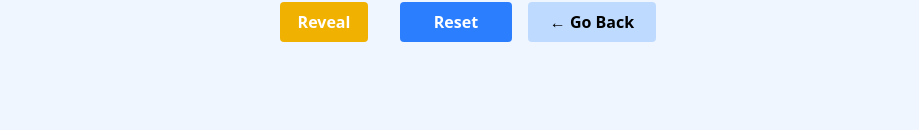
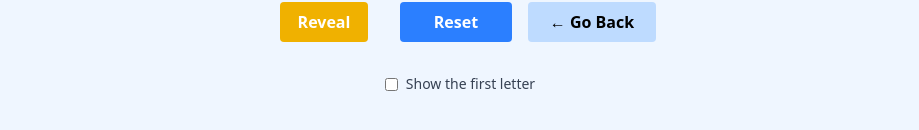
Before and after one commit to authorminator/eigo-park, a React (Vite) app: page /parachuteman in a window 1280 px wide. Shown: the part 522-652 px from the top of the page, without its empty margins (180-1099 px from the left). Built offline with nearby package versions, Linux system fonts and the light colour scheme.

Commit message:
checkbox for show start letter

```diff
--- a/src/pages/Parachuteman.jsx
+++ b/src/pages/Parachuteman.jsx
@@ -24,6 +24,15 @@ export default function Parachuteman() {
   });
 
   const [isRevealing, setIsRevealing] = useState(false);
+  const [showFirstLetter, setShowFirstLetter] = useState(() => {
+    return localStorage.getItem("showFirstLetter") === "true";
+  });
+
+  const getRevealedLetters = (word, showFirst) => {
+    let revealed = [];
+    if (showFirst) revealed.push(word[0]);
+    return [...new Set(revealed)];
+  };
 
   // Save to localStorage whenever words change
   useEffect(() => {
@@ -34,6 +43,10 @@ export default function Parachuteman() {
     localStorage.setItem("selectedWords", JSON.stringify(selectedWords));
   }, [selectedWords]);
 
+  useEffect(() => {
+    localStorage.setItem("showFirstLetter", showFirstLetter);
+  }, [showFirstLetter]);
+
   const resetGame = () => {
     if (selectedWords.length === 0) {
       alert("No words selected. Please open Words Collection to add words.");
@@ -43,11 +56,15 @@ export default function Parachuteman() {
     const randomWord =
       selectedWords[Math.floor(Math.random() * selectedWords.length)];
 
+    // 👇 Add this logic to determine which letters to pre-reveal
+    let revealed = [];
+    if (showFirstLetter) revealed.push(randomWord[0]);
+    revealed = [...new Set(revealed)]; // remove duplicates if first === last
+
     setWord(randomWord);
-    setGuessed([]);
+    setGuessed(revealed); // use revealed letters as initial guesses
     setWrongGuesses([]);
     setGameStatus("playing");
-    setIsRevealing(false);
   };
 
   useEffect(() => {
@@ -182,6 +199,22 @@ export default function Parachuteman() {
 
       <BackButton />
 
+      <div className="flex justify-center gap-4 mt-4">
+        <label className="flex items-center gap-2 text-sm text-gray-700">
+          <input
+            type="checkbox"
+            checked={showFirstLetter}
+            onChange={() => {
+              const updated = !showFirstLetter;
+              setShowFirstLetter(updated);
+              const revealed = getRevealedLetters(word, updated);
+              setGuessed(revealed);
+            }}
+          />
+          Show the first letter
+        </label>
+      </div>
+
       {showModal && (
         <WordsModal
           closeModal={() => setShowModal(false)}
@@ -197,3 +230,238 @@ export default function Parachuteman() {
     </div>
   );
 }
+
+// import BackButton from "../components/BackButton";
+// import WordsModal from "../components/WordsModal";
+// import { useState, useEffect } from "react";
+
+// const MAX_WRONG = 6;
+
+// export default function Parachuteman() {
+//   const defaultWords = ["APPLE", "BANANA", "CARROT", "POTATO", "AVOCADO"];
+
+//   const [word, setWord] = useState("");
+//   const [guessed, setGuessed] = useState([]);
+//   const [wrongGuesses, setWrongGuesses] = useState([]);
+//   const [gameStatus, setGameStatus] = useState("playing");
+//   const [showModal, setShowModal] = useState(false);
+
+//   const [allWords, setAllWords] = useState(() => {
+//     const saved = localStorage.getItem("allWords");
+//     return saved ? JSON.parse(saved) : [];
+//   });
+
+//   const [selectedWords, setSelectedWords] = useState(() => {
+//     const saved = localStorage.getItem("selectedWords");
+//     return saved ? JSON.parse(saved) : defaultWords;
+//   });
+
+//   const [isRevealing, setIsRevealing] = useState(false);
+//   const [showFirstLetter, setShowFirstLetter] = useState(false);
+
+//   const getRevealedLetters = (word, showFirst) => {
+//     if (!showFirst || !word) return [];
+//     const revealed = [];
+
+//     // Reveal ONLY the first letter (even if it repeats later)
+//     for (let i = 0; i < word.length; i++) {
+//       if (i === 0) {
+//         revealed.push(word[i]);
+//       }
+//     }
+
+//     return revealed;
+//   };
+
+//   // Save to localStorage whenever words change
+//   useEffect(() => {
+//     localStorage.setItem("allWords", JSON.stringify(allWords));
+//   }, [allWords]);
+
+//   useEffect(() => {
+//     localStorage.setItem("selectedWords", JSON.stringify(selectedWords));
+//   }, [selectedWords]);
+
+//   const resetGame = () => {
+//     if (selectedWords.length === 0) {
+//       alert("No words selected. Please open Words Collection to add words.");
+//       return;
+//     }
+
+//     const randomWord =
+//       selectedWords[Math.floor(Math.random() * selectedWords.length)];
+
+//     // 👇 Add this logic to determine which letters to pre-reveal
+//     let revealed = [];
+//     if (showFirstLetter) revealed.push(randomWord[0]);
+//     revealed = [...new Set(revealed)]; // remove duplicates if first === last
+
+//     setWord(randomWord);
+//     setGuessed(revealed); // use revealed letters as initial guesses
+//     setWrongGuesses([]);
+//     setGameStatus("playing");
+//   };
+
+//   useEffect(() => {
+//     resetGame();
+//   }, []);
+
+//   const handleGuess = (letter) => {
+//     if (gameStatus !== "playing") return;
+
+//     if (word.includes(letter)) {
+//       setGuessed((prev) => [...prev, letter]);
+//     } else {
+//       setWrongGuesses((prev) => [...prev, letter]);
+//     }
+//   };
+
+//   useEffect(() => {
+//     if (!word) return;
+
+//     const wordLetters = [...new Set(word.split(""))];
+//     if (wordLetters.every((l) => guessed.includes(l))) {
+//       setGameStatus("won");
+//     } else if (wrongGuesses.length >= MAX_WRONG) {
+//       setGameStatus("lost");
+//     }
+//   }, [guessed, wrongGuesses, word]);
+
+//   const displayWord = word
+//     .split("")
+//     .map((l) =>
+//       guessed.includes(l) || gameStatus !== "playing" || isRevealing ? l : "_"
+//     )
+//     .join(" ");
+
+//   return (
+//     <div className="min-h-screen bg-blue-50 text-center py-10 px-4 relative">
+//       <h1 className="text-3xl font-bold text-blue-700 mb-2">
+//         🪂 Parachuteman Game
+//       </h1>
+//       <p className="text-gray-600 mb-6">
+//         Guess the word before the parachuteman hits the ground!
+//       </p>
+
+//       <button
+//         className="bg-blue-400 hover:bg-blue-500 text-white px-4 py-2 rounded mb-4 cursor-pointer"
+//         onClick={() => {
+//           if (allWords.length === 0) {
+//             setAllWords(selectedWords); // initialize on first open
+//           }
+//           setShowModal(true);
+//         }}
+//       >
+//         Words Collection
+//       </button>
+
+//       <div className="text-4xl tracking-widest font-mono bg-white p-4 mx-4 rounded shadow inline-block mb-6">
+//         {displayWord}
+//       </div>
+
+//       <div className="flex flex-wrap justify-center gap-2 max-w-xl mx-auto mb-6">
+//         {"ABCDEFGHIJKLMNOPQRSTUVWXYZ".split("").map((letter) => (
+//           <button
+//             key={letter}
+//             className={`w-10 h-10 rounded font-bold text-white cursor-pointer ${
+//               guessed.includes(letter) || wrongGuesses.includes(letter)
+//                 ? "bg-gray-400 cursor-not-allowed"
+//                 : isRevealing
+//                 ? "bg-cyan-800"
+//                 : "bg-blue-600 hover:bg-blue-700"
+//             }`}
+//             onClick={() => (!isRevealing ? handleGuess(letter) : null)}
+//             disabled={guessed.includes(letter) || wrongGuesses.includes(letter)}
+//           >
+//             {letter}
+//           </button>
+//         ))}
+//       </div>
+
+//       <div className="flex justify-center gap-6 mb-4">
+//         <div className="bg-red-100 text-red-700 p-4 rounded w-1/3">
+//           <p className="font-semibold">Incorrect Guesses:</p>
+//           <p>{wrongGuesses.join(", ") || "None"}</p>
+//           <p className="mt-1 text-sm">
+//             ({wrongGuesses.length} / {MAX_WRONG})
+//           </p>
+//         </div>
+//         <div className="bg-green-100 text-green-700 p-4 rounded w-1/3">
+//           <p className="font-semibold">Progress:</p>
+//           <p>
+//             {guessed.length} / {word.length} letters revealed
+//           </p>
+//         </div>
+//       </div>
+
+//       {gameStatus !== "playing" && (
+//         <div
+//           className={`p-4 rounded shadow-md max-w-md mx-auto mt-6 ${
+//             gameStatus === "won"
+//               ? "bg-green-100 text-green-800"
+//               : "bg-red-100 text-red-800"
+//           }`}
+//         >
+//           <h2 className="text-xl font-bold">
+//             {gameStatus === "won" ? "🎉 You Win!" : "💀 You Lost!"}
+//           </h2>
+//           <p className="mt-2">
+//             The word was: <span className="font-mono font-bold">{word}</span>
+//           </p>
+//         </div>
+//       )}
+
+//       <button
+//         className={`w-22 m-4 px-4 py-2 rounded font-bold text-white cursor-pointer ${
+//           gameStatus !== "playing"
+//             ? "bg-gray-400 cursor-not-allowed"
+//             : isRevealing
+//             ? "bg-yellow-700 hover:bg-yellow-800"
+//             : "bg-yellow-500 hover:bg-yellow-600"
+//         }`}
+//         onClick={() =>
+//           gameStatus === "playing" ? setIsRevealing((prev) => !prev) : null
+//         }
+//       >
+//         {isRevealing ? "Hide" : "Reveal"}
+//       </button>
+//       <button
+//         className="w-28 m-4 bg-blue-500 hover:bg-blue-600 text-white font-bold py-2 px-5 rounded cursor-pointer"
+//         onClick={resetGame}
+//       >
+//         Reset
+//       </button>
+
+//       <BackButton />
+
+//       <div className="flex justify-center gap-4 mt-4">
+//         <label className="flex items-center gap-2 text-sm text-gray-700">
+//           <input
+//             type="checkbox"
+//             checked={showFirstLetter}
+//             onChange={() => {
+//               const updated = !showFirstLetter;
+//               setShowFirstLetter(updated);
+//               const revealed = getRevealedLetters(word, updated);
+//               setGuessed(revealed);
+//             }}
+//           />
+//           Show the first letter
+//         </label>
+//       </div>
+
+//       {showModal && (
+//         <WordsModal
+//           closeModal={() => setShowModal(false)}
+//           allWords={allWords}
+//           selectedWords={selectedWords}
+//           setAllWords={setAllWords}
+//           setSelectedWords={(selected) => {
+//             setSelectedWords(selected);
+//             setTimeout(resetGame, 0);
+//           }}
+//         />
+//       )}
+//     </div>
+//   );
+// }
```
